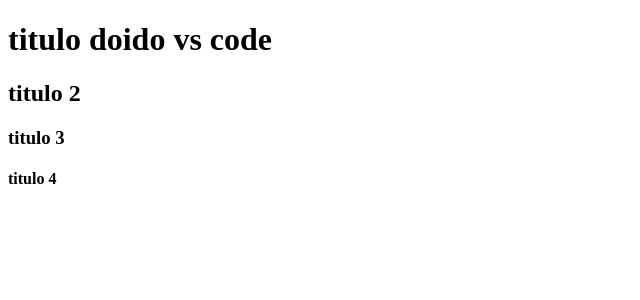
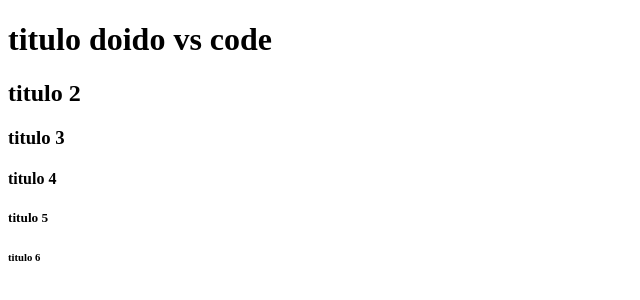
Before and after one commit to Chioe2178/aulaHtml, a plain HTML site: page index.html in a window 1280 px wide. Shown: the whole page, without its empty margins (0-640 px from the left). Drawn offline with Linux system fonts and the light colour scheme.

Commit message:
Update index.html
adicionados os títulos até o 6

```diff
--- a/index.html
+++ b/index.html
@@ -6,8 +6,10 @@
     <title>Aula html</html></html></title>
 </head>
 </body>
-    <h1>titulo doido vs code</h1>
-    <h2>titulo 2</h2>
+    <h1> titulo doido vs code </h1>
+    <h2> titulo 2</h2>
     <h3> titulo 3</h3>
     <h4> titulo 4</h4>
+    <h5> titulo 5</h5>
+    <h6> titulo 6</h6>
 </html>
```
